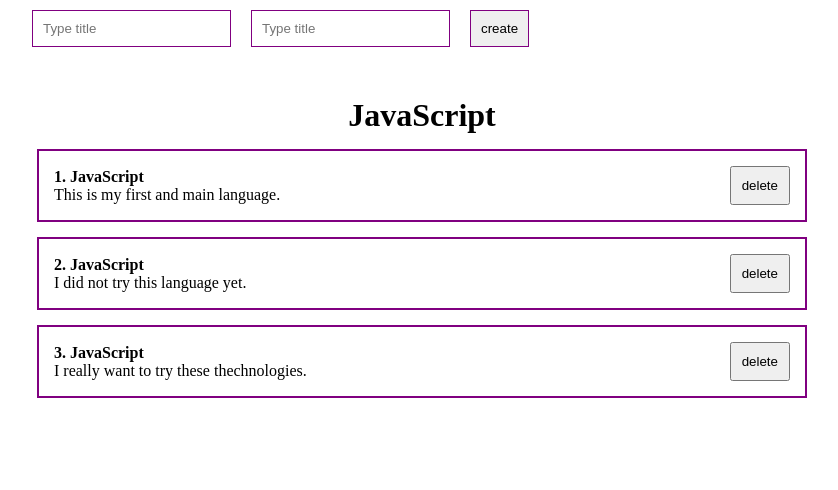
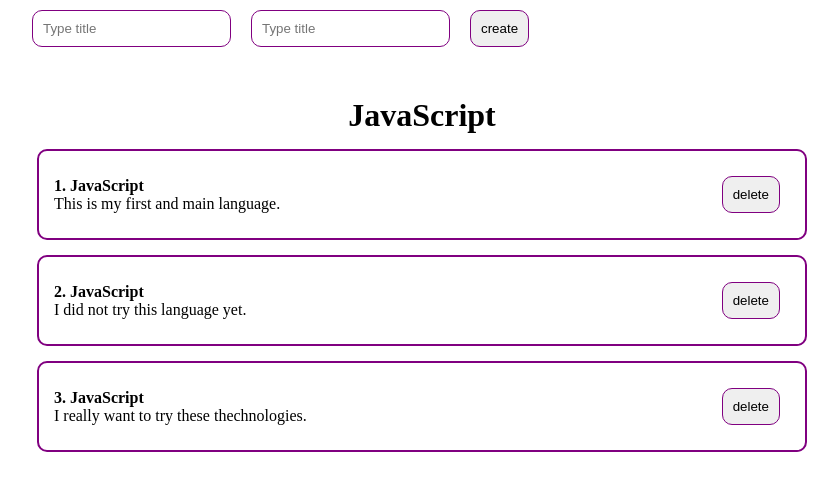
Before and after one commit to obkin/react-first-project, a React (Create React App) app: page / in a window 1280 px wide. Shown: the top 490 px of the page, without its empty margins (218-1056 px from the left). Built offline with nearby package versions, Linux system fonts and the light colour scheme.

Commit message:
some fixes

```diff
--- a/src/components/PostItem.jsx
+++ b/src/components/PostItem.jsx
@@ -1,4 +1,5 @@
 import React from 'react';
+import MyButton from './UI/buttons/MyButton';
 import '../styles/App.css';
 
 const PostItem = ({ post, postId }) => {
@@ -11,7 +12,7 @@ const PostItem = ({ post, postId }) => {
             </div>
         </div>
             <div className='post__btns'>
-                <button>delete</button>
+                <MyButton>delete</MyButton>
             </div>
     </div>
     );
--- a/src/components/UI/buttons/MyButton.module.css
+++ b/src/components/UI/buttons/MyButton.module.css
@@ -2,6 +2,7 @@
     margin: 10px;
     padding: 10px;
     border: 1px solid purple;
+    border-radius: 10px;
     cursor: pointer;
     transition: .2s;
 }
--- a/src/components/UI/inputs/MyInput.module.css
+++ b/src/components/UI/inputs/MyInput.module.css
@@ -2,6 +2,7 @@
     margin: 10px;
     padding: 10px;
     border: 1px solid purple;
+    border-radius: 10px;
     transition: .2s;
 }
 
--- a/src/styles/App.css
+++ b/src/styles/App.css
@@ -22,6 +22,7 @@ button {
     justify-content: space-between;
     align-items: center;
     border: 2px solid purple;
+    border-radius: 10px;
     margin: 15px;
     padding: 15px;
 }
```
